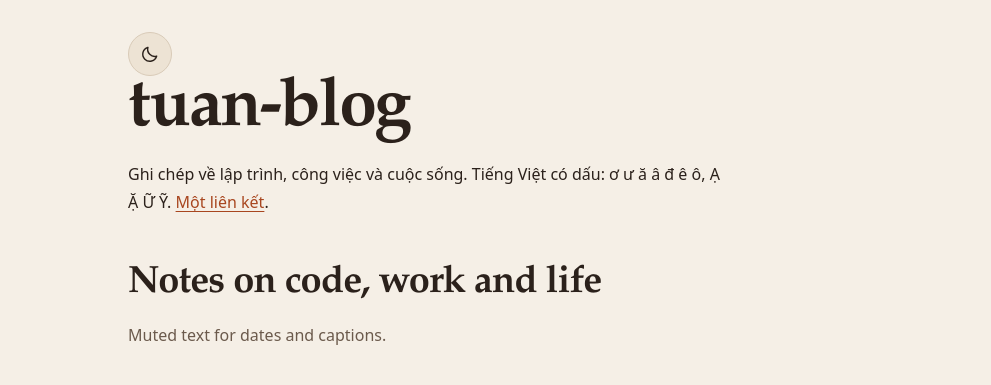
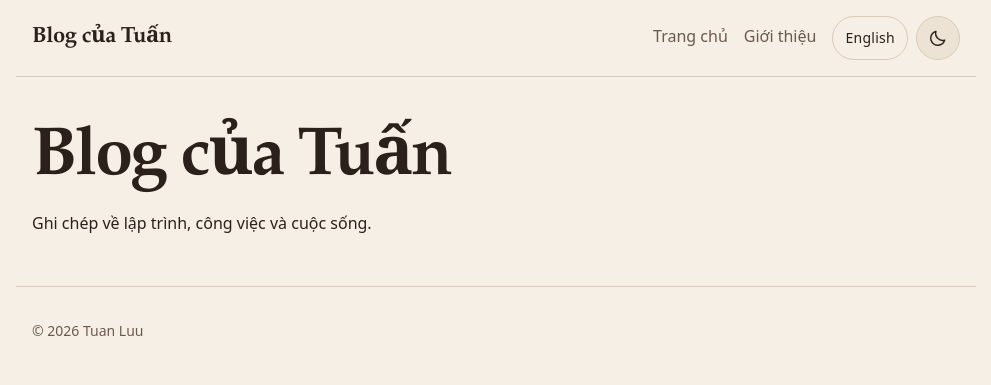
Before and after one commit to tuanluu-agilityio/tuan-blog, an Astro site: page / in a window 1280 px wide. Shown: the whole page, without its empty margins (144-1135 px from the left). Built offline with nearby package versions, Linux system fonts and the light colour scheme; Astro itself is replaced by a stand-in of ours; a web font is replaced by a local one.

Commit message:
feat: base layout, header, footer and language switcher
Co-Authored-By: Claude Sonnet 5.5 <noreply@anthropic.com>

```diff
--- /dev/null
+++ b/src/components/Footer.astro
@@ -0,0 +1,21 @@
+---
+const year = new Date().getFullYear();
+---
+
+<footer class="site-footer">
+  <p>© {year} Tuan Luu</p>
+</footer>
+
+<style>
+  .site-footer {
+    max-inline-size: 60rem;
+    margin-inline: auto;
+    padding: var(--space-6) var(--space-4);
+    border-block-start: 1px solid var(--color-border);
+    color: var(--color-text-muted);
+    font-size: 0.875rem;
+  }
+  p {
+    margin: 0;
+  }
+</style>
--- /dev/null
+++ b/src/components/Header.astro
@@ -0,0 +1,105 @@
+---
+import { localizedPath, t } from '../i18n/utils';
+import type { Locale } from '../i18n/ui';
+import LanguageSwitcher from './LanguageSwitcher.astro';
+import ThemeToggle from './ThemeToggle.astro';
+
+interface Props {
+  locale: Locale;
+  alternateHref?: string;
+}
+
+const { locale, alternateHref } = Astro.props;
+const norm = (p: string) => (p.endsWith('/') ? p : `${p}/`);
+const current = norm(Astro.url.pathname);
+const home = localizedPath(locale, '/');
+const items = [
+  { href: home, label: t(locale, 'nav.home') },
+  { href: localizedPath(locale, 'about'), label: t(locale, 'nav.about') },
+].map((i) => ({ ...i, current: norm(i.href) === current }));
+---
+
+<header class="site-header">
+  <a class="site-title" href={home}>
+    {t(locale, 'site.title')}
+  </a>
+  <nav aria-label={t(locale, 'nav.label')}>
+    <ul>
+      {items.map((i) => (
+        <li>
+          <a href={i.href} aria-current={i.current ? 'page' : undefined}>
+            {i.label}
+          </a>
+        </li>
+      ))}
+    </ul>
+  </nav>
+  <div class="tools">
+    <LanguageSwitcher locale={locale} alternateHref={alternateHref} />
+    <ThemeToggle label={t(locale, 'theme.toggle')} />
+  </div>
+</header>
+
+<style>
+  .site-header {
+    display: flex;
+    flex-wrap: wrap;
+    align-items: center;
+    justify-content: space-between;
+    gap: var(--space-2) var(--space-4);
+    max-inline-size: 60rem;
+    margin-inline: auto;
+    padding: var(--space-4);
+    border-block-end: 1px solid var(--color-border);
+  }
+  .site-title {
+    font-family: var(--font-display);
+    font-size: 1.375rem;
+    font-weight: 700;
+    letter-spacing: -0.02em;
+    color: var(--color-text);
+    text-decoration: none;
+  }
+  nav {
+    order: 3;
+    flex-basis: 100%;
+  }
+  ul {
+    display: flex;
+    flex-wrap: wrap;
+    gap: var(--space-1) var(--space-4);
+    margin: 0;
+    padding: 0;
+    list-style: none;
+  }
+  li {
+    margin: 0;
+  }
+  nav a {
+    display: inline-flex;
+    align-items: center;
+    min-block-size: 2.75rem;
+    color: var(--color-text-muted);
+    text-decoration: none;
+    border-block-end: 2px solid transparent;
+  }
+  nav a:hover {
+    color: var(--color-text);
+  }
+  nav a[aria-current='page'] {
+    color: var(--color-text);
+    border-block-end-color: var(--color-accent);
+  }
+  .tools {
+    display: flex;
+    align-items: center;
+    gap: var(--space-2);
+  }
+  @media (min-width: 40rem) {
+    nav {
+      order: 0;
+      flex-basis: auto;
+      margin-inline-start: auto;
+    }
+  }
+</style>
--- /dev/null
+++ b/src/components/LanguageSwitcher.astro
@@ -0,0 +1,41 @@
+---
+// Links to the other locale: its translation (alternateHref) or its home page (D-003).
+import { localizedPath } from '../i18n/utils';
+import type { Locale } from '../i18n/ui';
+
+interface Props {
+  locale: Locale;
+  alternateHref?: string;
+}
+
+const { locale, alternateHref } = Astro.props;
+const other: Locale = locale === 'vi' ? 'en' : 'vi';
+const names: Record<Locale, string> = { vi: 'Tiếng Việt', en: 'English' };
+const href = alternateHref ?? localizedPath(other, '/');
+---
+
+<a class="lang-switch" {href} lang={other} hreflang={other}>
+  {names[other]}
+</a>
+
+<style>
+  .lang-switch {
+    display: inline-flex;
+    align-items: center;
+    min-block-size: 2.75rem;
+    padding-inline: var(--space-3);
+    border: 1px solid var(--color-border);
+    border-radius: 999px;
+    color: var(--color-text);
+    font-size: 0.875rem;
+    letter-spacing: 0.02em;
+    text-decoration: none;
+    transition:
+      color 0.2s ease,
+      border-color 0.2s ease;
+  }
+  .lang-switch:hover {
+    color: var(--color-accent);
+    border-color: var(--color-accent);
+  }
+</style>
--- a/src/i18n/ui.ts
+++ b/src/i18n/ui.ts
@@ -3,7 +3,9 @@ export type Locale = (typeof locales)[number];
 export const defaultLocale: Locale = 'vi';
 
 const vi = {
+  'nav.label': 'Điều hướng chính',
   'nav.home': 'Trang chủ',
+  'a11y.skip': 'Bỏ qua để đến nội dung chính',
   'nav.about': 'Giới thiệu',
   'lang.switch': 'English',
   'theme.toggle': 'Chuyển chế độ sáng/tối',
@@ -22,7 +24,9 @@ export type UiKey = keyof typeof vi;
 export const ui: Record<Locale, Record<UiKey, string>> = {
   vi,
   en: {
+    'nav.label': 'Main navigation',
     'nav.home': 'Home',
+    'a11y.skip': 'Skip to main content',
     'nav.about': 'About',
     'lang.switch': 'Tiếng Việt',
     'theme.toggle': 'Toggle light/dark mode',
--- /dev/null
+++ b/src/layouts/BaseLayout.astro
@@ -0,0 +1,65 @@
+---
+import '../styles/fonts';
+import '../styles/global.css';
+import ThemeScript from '../components/ThemeScript.astro';
+import Header from '../components/Header.astro';
+import Footer from '../components/Footer.astro';
+import { t } from '../i18n/utils';
+import type { Locale } from '../i18n/ui';
+
+interface Props {
+  locale: Locale;
+  title: string;
+  description?: string;
+  alternateHref?: string;
+}
+
+const { locale, title, description, alternateHref } = Astro.props;
+const siteTitle = t(locale, 'site.title');
+const fullTitle = title === siteTitle ? siteTitle : `${title} · ${siteTitle}`;
+---
+
+<!doctype html>
+<html lang={locale}>
+  <head>
+    <ThemeScript />
+    <meta charset="utf-8" />
+    <meta name="viewport" content="width=device-width, initial-scale=1" />
+    <title>{fullTitle}</title>
+    <meta
+      name="description"
+      content={description ?? t(locale, 'site.description')}
+    />
+  </head>
+  <body>
+    <a class="skip-link" href="#main">
+      {t(locale, 'a11y.skip')}
+    </a>
+    <Header locale={locale} alternateHref={alternateHref} />
+    <main id="main">
+      <slot />
+    </main>
+    <Footer />
+  </body>
+</html>
+
+<style is:global>
+  .skip-link {
+    position: absolute;
+    inset-inline-start: var(--space-4);
+    inset-block-start: 0;
+    padding: var(--space-2) var(--space-4);
+    background: var(--color-accent);
+    color: var(--color-accent-contrast);
+    transform: translateY(-120%);
+    z-index: 10;
+  }
+  .skip-link:focus {
+    transform: none;
+  }
+  main {
+    max-inline-size: 60rem;
+    margin-inline: auto;
+    padding: var(--space-7) var(--space-4);
+  }
+</style>
--- a/src/pages/index.astro
+++ b/src/pages/index.astro
@@ -1,35 +1,9 @@
 ---
-// Temporary manual-check page for task 004 (tokens, fonts, theme toggle); 005/006 replace it.
-import '../styles/fonts';
-import '../styles/global.css';
-import ThemeScript from '../components/ThemeScript.astro';
-import ThemeToggle from '../components/ThemeToggle.astro';
+import BaseLayout from '../layouts/BaseLayout.astro';
 import { t } from '../i18n/utils';
 ---
 
-<html lang="vi">
-  <head>
-    <meta charset="utf-8" />
-    <meta name="viewport" content="width=device-width, initial-scale=1" />
-    <title>tuan-blog</title>
-    <ThemeScript />
-  </head>
-  <body>
-    <main
-      id="main"
-      style="padding: var(--space-6) var(--space-4); max-inline-size: 48rem; margin-inline: auto;"
-    >
-      <ThemeToggle label={t('vi', 'theme.toggle')} />
-      <h1>tuan-blog</h1>
-      <p>
-        Ghi chép về lập trình, công việc và cuộc sống. Tiếng Việt có dấu: ơ ư ă
-        â đ ê ô, Ạ Ặ Ữ Ỹ.
-        <a href="#main">Một liên kết</a>.
-      </p>
-      <h2>Notes on code, work and life</h2>
-      <p style="color: var(--color-text-muted)">
-        Muted text for dates and captions.
-      </p>
-    </main>
-  </body>
-</html>
+<BaseLayout locale="vi" title={t('vi', 'site.title')}>
+  <h1>{t('vi', 'site.title')}</h1>
+  <p>{t('vi', 'site.description')}</p>
+</BaseLayout>
```
Also changed, not shown: tests/unit/i18n.test.ts (+2 -0 lines), tests/unit/layout.test.ts (added, +116 -0 lines).
